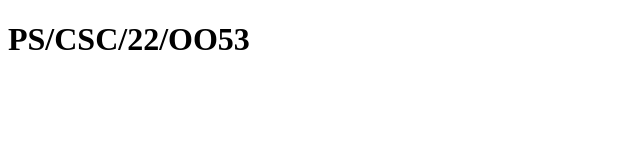
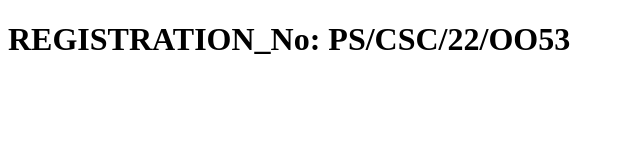
Before and after one commit to Manlyklarry/aframe-assignment1, a plain HTML site: page index.html in a window 1280 px wide. Shown: the whole page, without its empty margins (0-640 px from the left). Drawn offline with Linux system fonts and the light colour scheme.

Commit message:
Show my registration number

```diff
--- a/index.html
+++ b/index.html
@@ -7,7 +7,7 @@
     <script src="https://aframe.io/releases/1.7.1/aframe.min.js"></script>
   </head>
   <body>
-    <h1>PS/CSC/22/OO53</h1>
+    <h1>REGISTRATION_No: PS/CSC/22/OO53</h1>
     <!--
       Assignment: Create a table with at least two chairs around it. The table
       should have a Milo tin, Milk tin and 2 cups on it. NO MODELS — only
```
